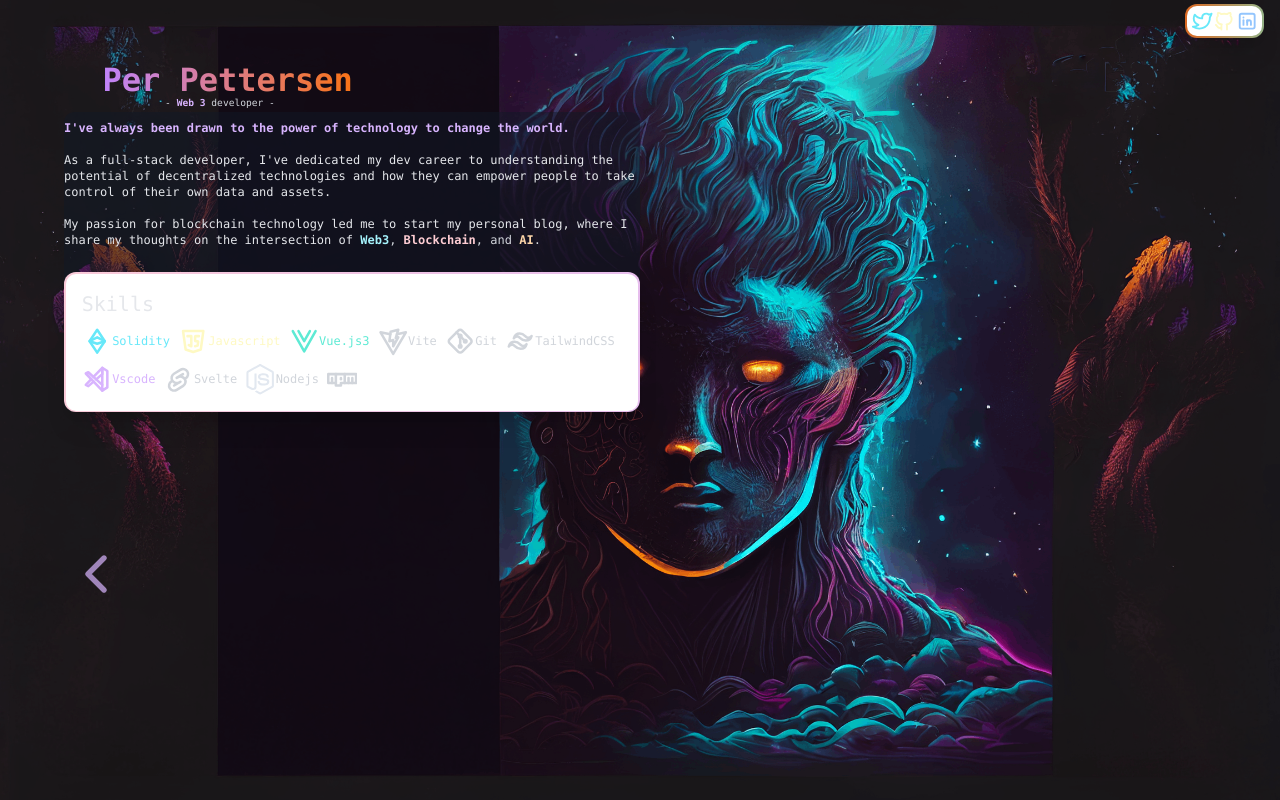
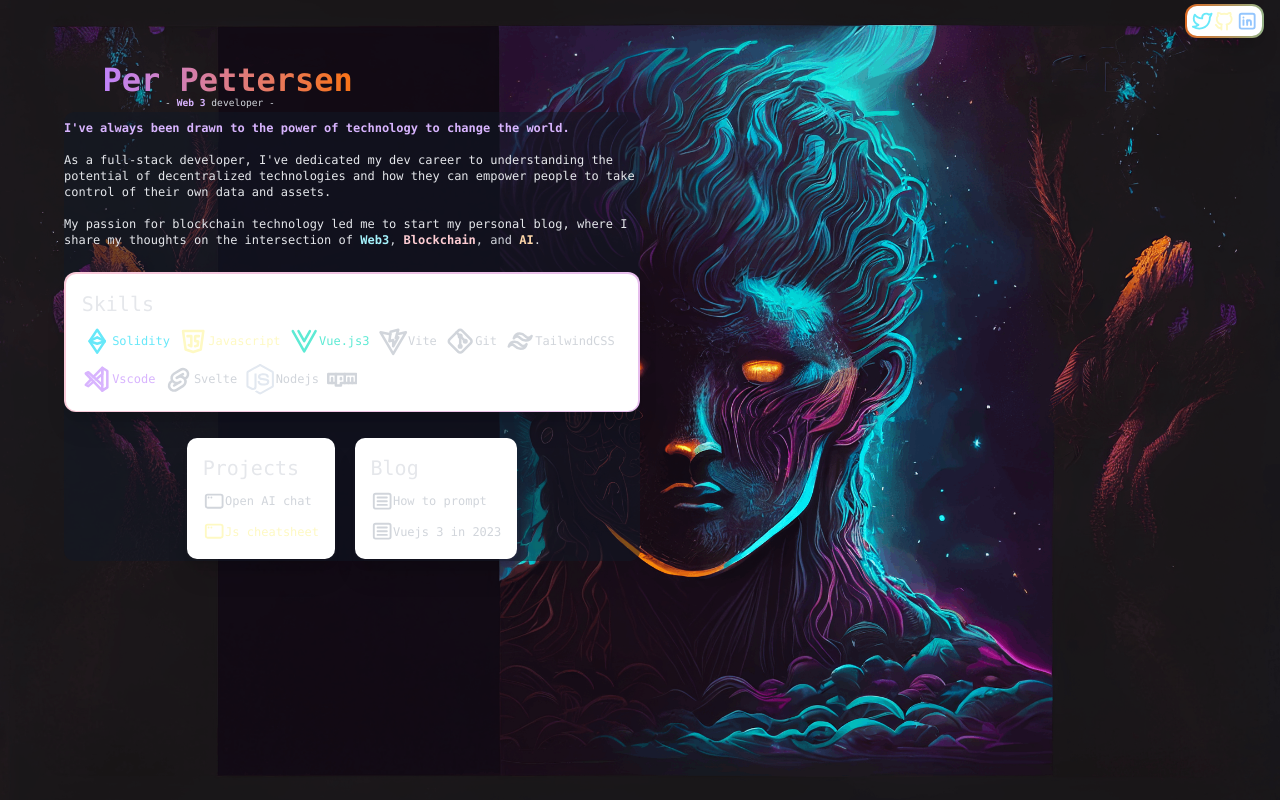
Before and after one commit to kodevasse/AI_AVATAR_web3per, a Vue app: page / in a window 1280 px wide. Built offline with nearby package versions, Linux system fonts and the light colour scheme.

Commit message:
wrapping it up for toniit

```diff
--- /dev/null
+++ b/src/components/icons/IconApp.vue
@@ -0,0 +1,19 @@
+<template>
+  <svg
+    xmlns="http://www.w3.org/2000/svg"
+    class="icon icon-tabler icon-tabler-app-window"
+    width="24"
+    height="24"
+    viewBox="0 0 24 24"
+    stroke-width="2"
+    stroke="currentColor"
+    fill="none"
+    stroke-linecap="round"
+    stroke-linejoin="round"
+  >
+    <path stroke="none" d="M0 0h24v24H0z" fill="none" />
+    <rect x="3" y="5" width="18" height="14" rx="2" />
+    <path d="M6 8h.01" />
+    <path d="M9 8h.01" />
+  </svg>
+</template>
--- /dev/null
+++ b/src/components/icons/IconArticle.vue
@@ -0,0 +1,20 @@
+<template>
+  <svg
+    xmlns="http://www.w3.org/2000/svg"
+    class="icon icon-tabler icon-tabler-article"
+    width="24"
+    height="24"
+    viewBox="0 0 24 24"
+    stroke-width="2"
+    stroke="currentColor"
+    fill="none"
+    stroke-linecap="round"
+    stroke-linejoin="round"
+  >
+    <path stroke="none" d="M0 0h24v24H0z" fill="none" />
+    <rect x="3" y="4" width="18" height="16" rx="2" />
+    <path d="M7 8h10" />
+    <path d="M7 12h10" />
+    <path d="M7 16h10" />
+  </svg>
+</template>
--- a/src/views/HomeView.vue
+++ b/src/views/HomeView.vue
@@ -16,6 +16,8 @@ import IconBrandGithub from "@/components/icons/IconBrandGithub.vue";
 import IconBrandNodejs from "@/components/icons/IconBrandNodejs.vue";
 import IconArrowLeft from "@/components/icons/IconArrowLeft.vue";
 import IconArrowRight from "@/components/icons/IconArrowRight.vue";
+import IconApp from "@/components/icons/IconApp.vue";
+import IconArticle from "@/components/icons/IconArticle.vue";
 
 const projects = ref(false);
 const isLarge = computed(() => {
@@ -58,11 +60,11 @@ const widthHeightLinks = computed(() => {
       >
         <div>
           <span
-            class="absolute 2xl:ml-[18.5%] ml-[8%] 2xl:mt-16 sm:mt-14 mt-8 text-[2rem] 2xl:text-[2.6rem] font-extrabold text-transparent bg-clip-text bg-gradient-to-r from-purple-400 to-orange-500"
+            class="absolute 2xl:ml-[18.5%] ml-[8%] 2xl:mt-14 sm:mt-14 mt-8 text-[2rem] 2xl:text-[2.6rem] font-extrabold text-transparent bg-clip-text bg-gradient-to-r from-purple-400 to-orange-500"
             >Per Pettersen</span
           >
           <p
-            class="absolute 2xl:ml-[22.9%] ml-[23%] sm:ml-[12.9%] 2xl:mt-28 2xl:text-sm text-[0.6rem] mt-[4.3rem] sm:mt-[6rem]"
+            class="absolute 2xl:ml-[22.9%] ml-[23%] sm:ml-[12.9%] 2xl:mt-[6.5rem] 2xl:text-sm text-[0.6rem] mt-[4.3rem] sm:mt-[6rem]"
           >
             -
             <span class="font-extrabold text-purple-300 text-[0.6rem]"
@@ -89,7 +91,7 @@ const widthHeightLinks = computed(() => {
             <span class="text-orange-200 font-bold">AI</span>.
 
             <article
-              class="animate-background 2xl:mt-20 rounded-xl bg-gradient-to-r mt-6 from-rose-200 via-purple-300 to-orange-500 bg-[length:400%_400%] p-[0.11rem] shadow-xl transition [animation-duration:_6s] hover:shadow-sm dark:shadow-gray-700/25"
+              class="animate-background 2xl:mt-16 rounded-xl bg-gradient-to-r mt-6 from-rose-200 via-purple-300 to-orange-500 bg-[length:400%_400%] p-[0.11rem] shadow-xl transition [animation-duration:_6s] hover:shadow-sm dark:shadow-gray-700/25"
             >
               <div class="rounded-[10px] bg-white p-4 dark:bg-gray-900 sm:p-4">
                 <time
@@ -160,20 +162,79 @@ const widthHeightLinks = computed(() => {
                 </div>
               </div>
             </article>
+            <div class="flex flex-row gap-x-4 justify-center">
+              <article
+                class="animate-background 2xl:mt-5 rounded-xl bg-gradient-to-r mt-6 bg-[length:400%_400%] p-[0.11rem] shadow-xl transition [animation-duration:_6s] hover:shadow-sm dark:shadow-gray-700/25 dark:transition-all dark:duration-500 hover:bg-gray-800 cursor-pointer 2xl:w-full"
+              >
+                <div
+                  class="rounded-[10px] bg-white p-4 dark:bg-gray-900 sm:p-4"
+                >
+                  <time
+                    datetime="2022-10-10"
+                    class="block text-xl text-gray-200 dark:text-purple-300 mb-2"
+                  >
+                    Projects
+                  </time>
+                  <div
+                    class="flex flex-col flex-wrap w-full md:gap-x-2 md:gap-y-2 gap-y-0.5 gap-x-0.5"
+                  >
+                    <div
+                      class="flex flex-row items-center cursor-pointer hover:opacity-70 transition-all duration-300 ease-in"
+                    >
+                      <IconApp :style="widthHeightLinks" />Open AI chat
+                    </div>
+                    <div
+                      class="flex flex-row items-center text-yellow-100 cursor-pointer hover:opacity-70 transition-all duration-300 ease-in"
+                    >
+                      <IconApp :style="widthHeightLinks" />Js cheatsheet
+                    </div>
+                  </div>
+                </div>
+              </article>
+              <article
+                class="animate-background 2xl:mt-5 rounded-xl bg-gradient-to-r mt-6 bg-[length:400%_400%] p-[0.11rem] shadow-xl transition [animation-duration:_6s] hover:shadow-sm dark:shadow-gray-700/25 dark:transition-all dark:duration-500 hover:bg-gray-800 cursor-pointer 2xl:w-full"
+              >
+                <div
+                  class="rounded-[10px] bg-white p-4 dark:bg-gray-900 sm:p-4"
+                >
+                  <time
+                    datetime="2022-10-10"
+                    class="block text-xl text-gray-200 dark:text-teal-300 mb-2"
+                  >
+                    Blog
+                  </time>
+                  <div
+                    class="flex flex-col flex-wrap w-full md:gap-x-2 md:gap-y-2 gap-y-0.5 gap-x-0.5"
+                  >
+                    <div
+                      class="flex flex-row items-center cursor-pointer hover:opacity-70 transition-all duration-300 ease-in"
+                    >
+                      <IconArticle :style="widthHeightLinks" /> How to prompt
+                    </div>
+                    <div
+                      class="flex flex-row items-center cursor-pointer hover:opacity-70 transition-all duration-300 ease-in"
+                    >
+                      <IconArticle :style="widthHeightLinks" />Vuejs 3 in 2023
+                    </div>
+                  </div>
+                </div>
+              </article>
+            </div>
           </div>
         </div>
       </div>
     </Transition>
-    <div
+    <Transition> <div></div></Transition>
+    <!-- <div
       class="absolute 2xl:ml-[33.4%] m-[75.4%] 2xl:mt-[46rem] -bottom-44 2xl:w-[19%] 2xl:text-md text-xs sm:ml-[5%] text-orange-200 opacity-70"
     >
       <IconArrowRight v-bind:class="{ 'h-16 w-16': isLarge }" />
     </div>
     <div
-      class="absolute 2xl:ml-[18.5%] m-[8.5%] 2xl:mt-[46rem] bottom-[5.3rem] 2xl:w-[19%] 2xl:text-md text-xs sm:ml-[5%] text-purple-300 opacity-70"
+      class="absolute 2xl:ml-[18.5%] m-[8.5%] 2xl:mt-[46rem]  2xl:w-[19%] 2xl:text-md text-xs sm:ml-[5%] text-purple-300 opacity-70"
     >
       <IconArrowLeft v-bind:class="{ 'h-16 w-16': isLarge }" />
-    </div>
+    </div> -->
     <Transition>
       <article
         class="absolute right-0 2xl:mr-24 sm:mr-4 animate-background mt-1 mr-1 rounded-xl bg-gradient-to-r from-orange-600 via-teal-300 to-purple-500 bg-[length:400%_400%] p-[0.11rem] shadow-xl transition [animation-duration:_6s] hover:shadow-sm dark:shadow-gray-700/25"
```
